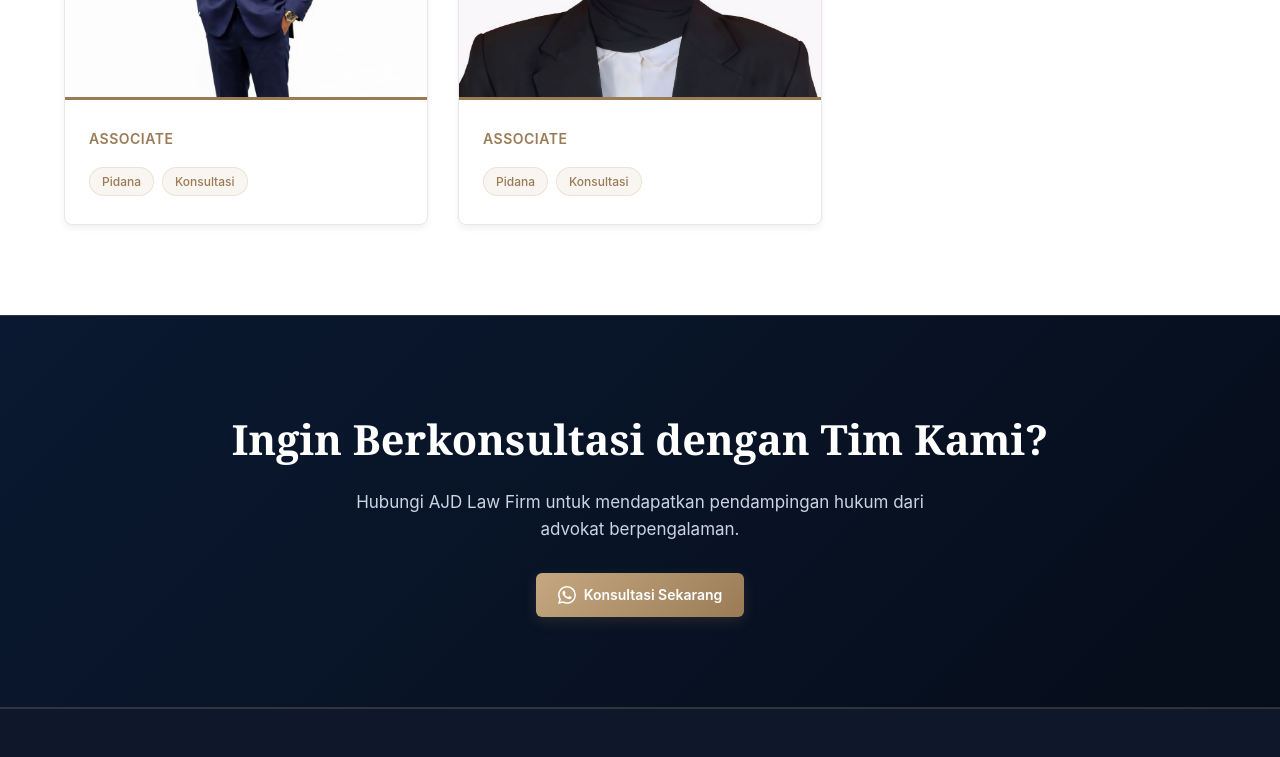
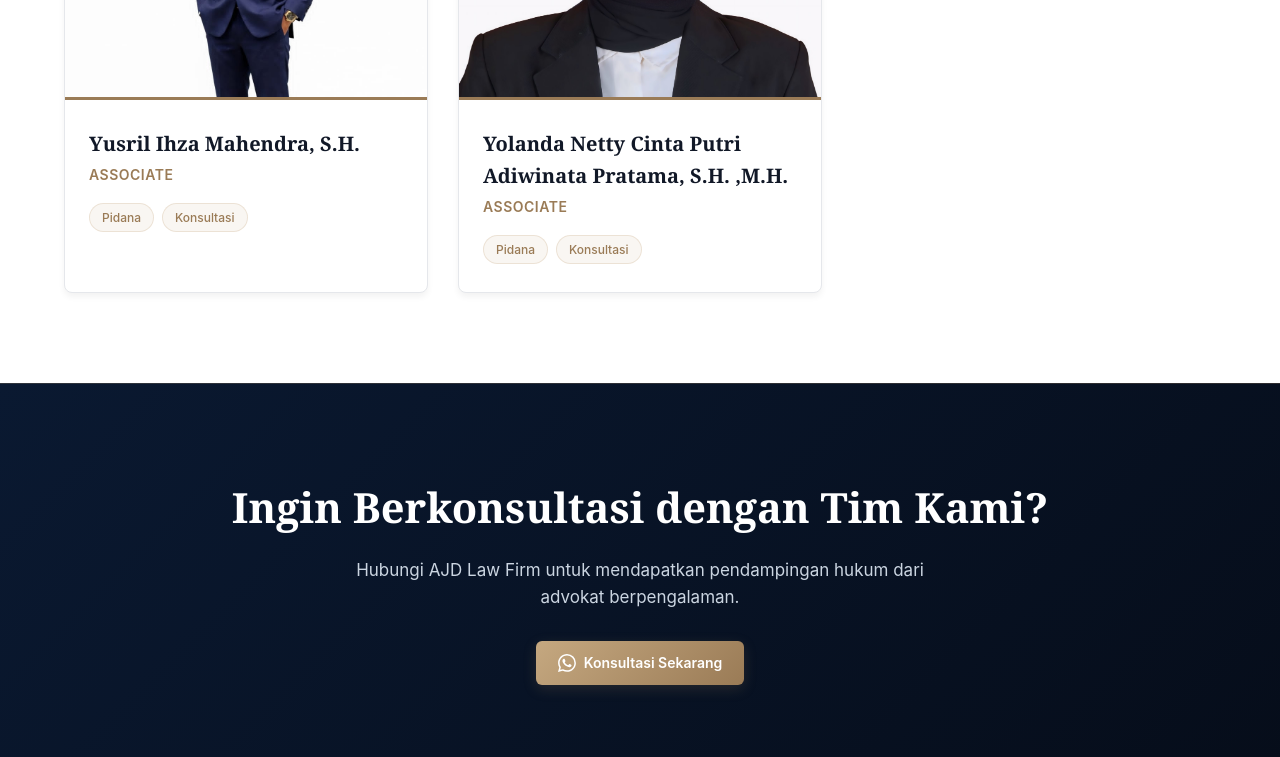
Before and after one commit to najibnet/ajdlawfirmpartners, a website: page profil.html in a window 1280 px wide. Shown: the part 1820-2577 px from the top of the page. Drawn offline with Linux system fonts and the light colour scheme.

Commit message:
perbaikan sedikit

```diff
--- a/profil.html
+++ b/profil.html
@@ -88,6 +88,7 @@
                 <article class="advocate-card">
                     <img class="advocate-photo" src="assets/associate1.jpg" alt="Foto Advokat (contoh)" onerror="this.src='assets/ajd-logo.jpg'">
                     <div class="advocate-body">
+                        <h3>Yusril Ihza Mahendra, S.H.</h3>
                         <div class="advocate-role">Associate</div>
                         <p></p>
                         <div class="advocate-tags">
@@ -101,6 +102,7 @@
                 <article class="advocate-card">
                     <img class="advocate-photo" src="assets/associate2.jpg" alt="Foto Advokat (contoh)" onerror="this.src='assets/ajd-logo.jpg'">
                     <div class="advocate-body">
+                        <h3>Yolanda Netty Cinta Putri Adiwinata Pratama, S.H. ,M.H.</h3>
                         <div class="advocate-role">Associate</div>
                         <p></p>
                         <div class="advocate-tags">
```
Also changed, not shown: index.html (+1 -2 lines).
